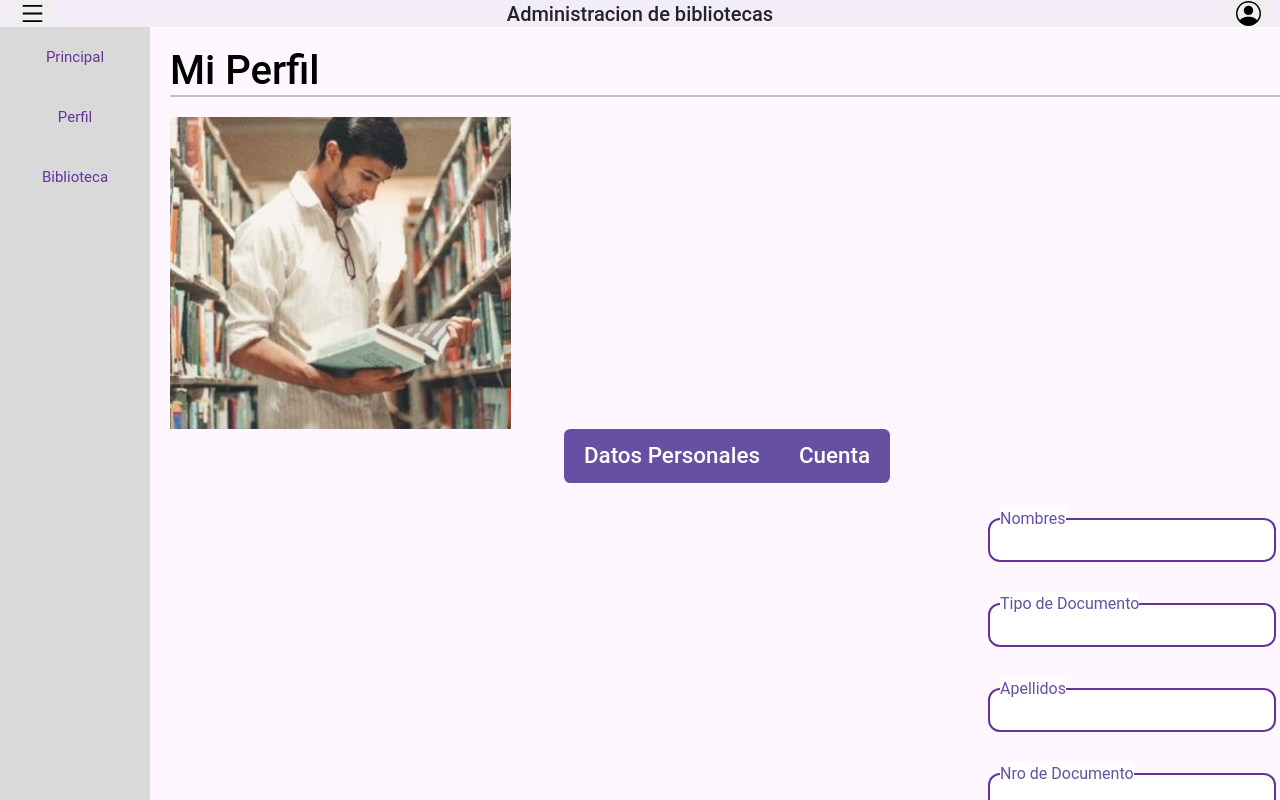
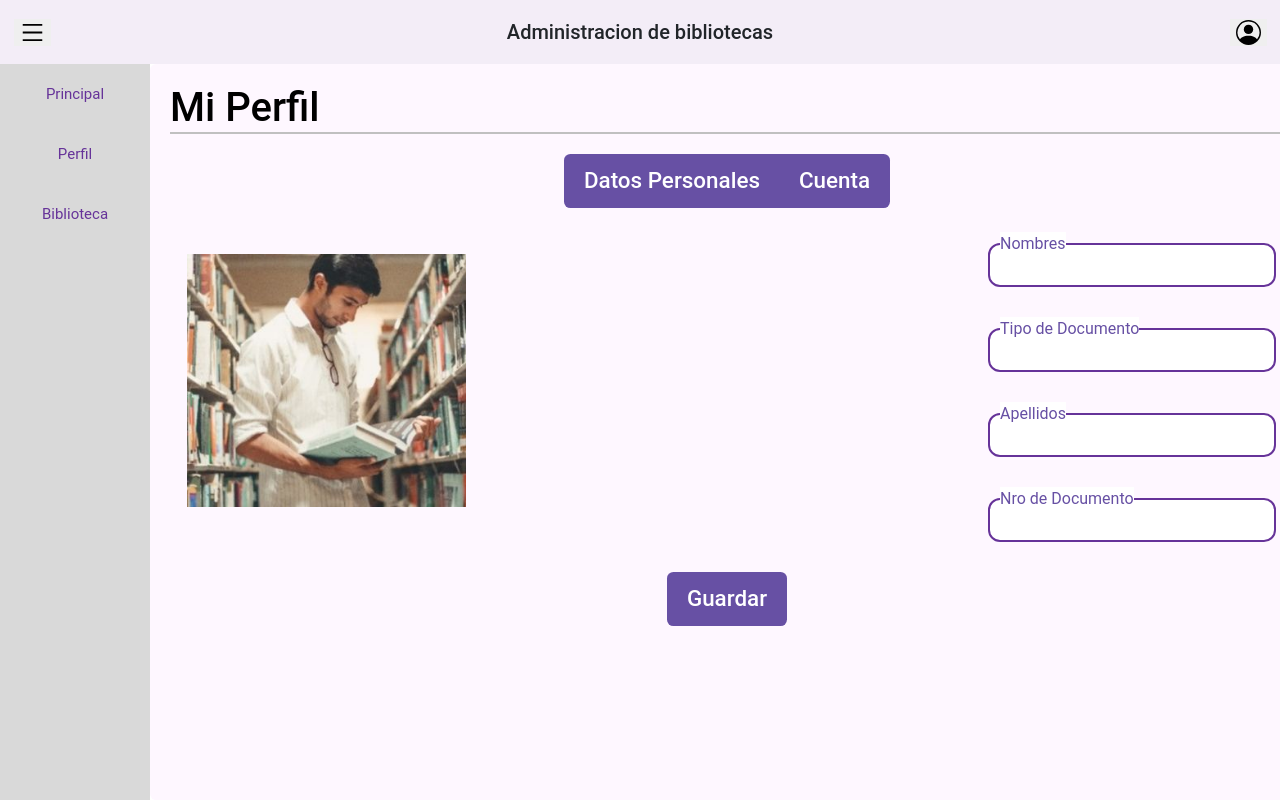
Before and after one commit to aleramirezzzp/Grupo-6, a Next.js app: page /pantalla_perfil_estudiante in a window 1280 px wide. Built offline with nearby package versions, Linux system fonts and the light colour scheme.

Commit message:
Update page.module.css csspantallaperfilestudiante

```diff
--- a/src/app/pantalla_perfil_estudiante/page.module.css
+++ b/src/app/pantalla_perfil_estudiante/page.module.css
@@ -106,3 +106,11 @@
 .cuenta-btn.active {
   background-color: #79747e;
 }
+
+.profile-image {
+    width: 279px;
+    height: 253px;
+    top: 254px;
+    left: 187px;
+    position: absolute;
+}
```
